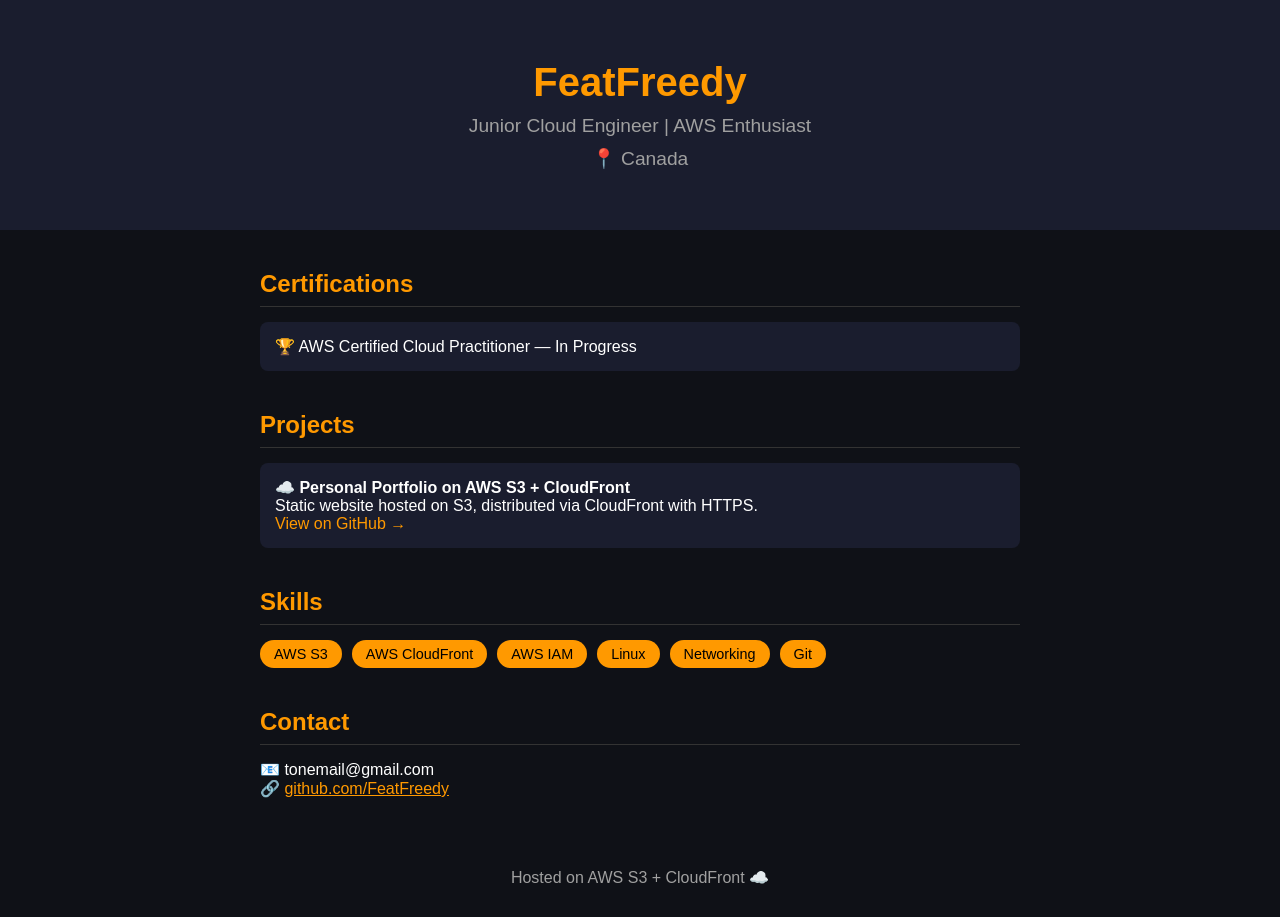
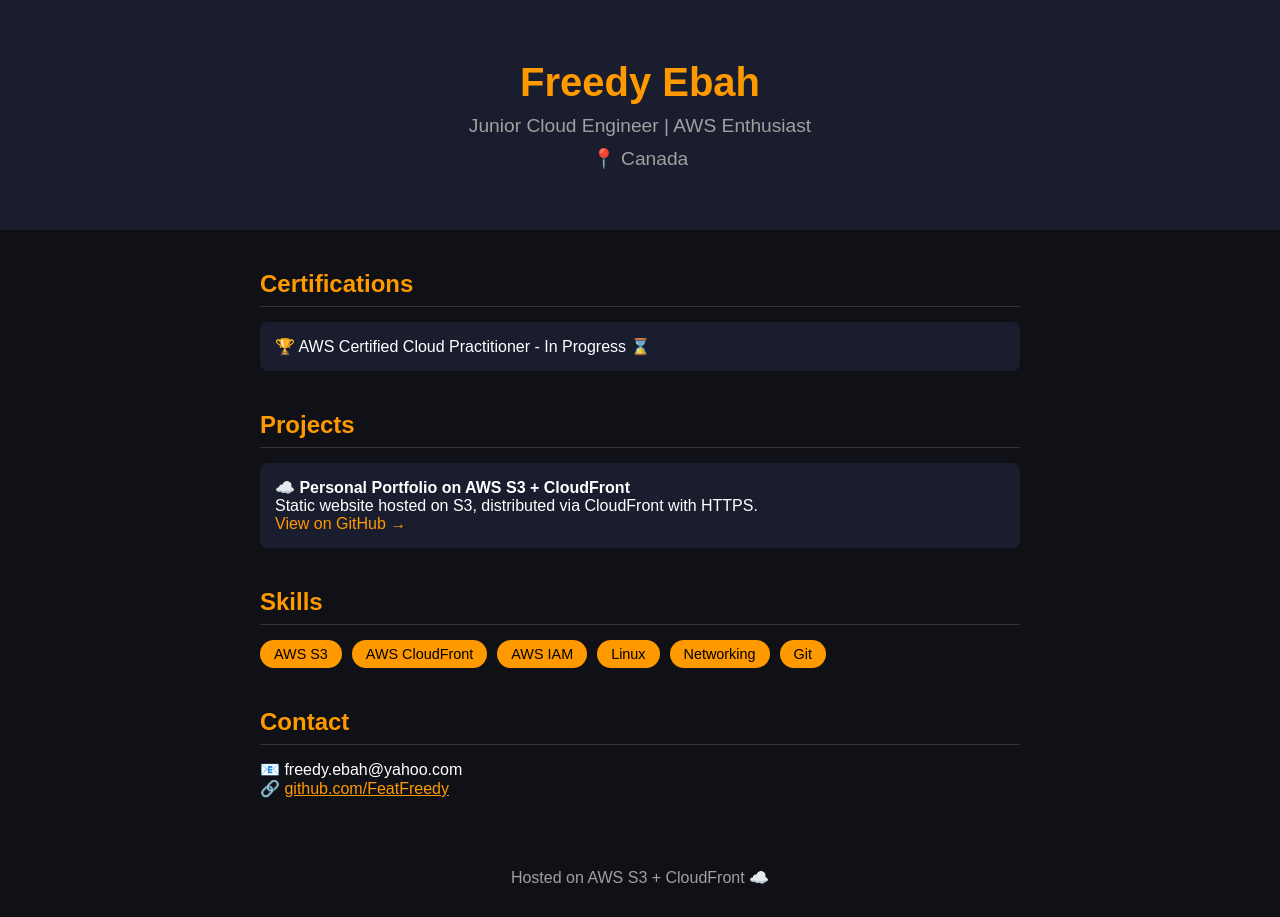
Before and after one commit to FeatFreedy/aws-portfolio-s3, a plain HTML site: page index.html in a window 1280 px wide. Drawn offline with Linux system fonts and the light colour scheme.

Commit message:
Website 1.1

```diff
--- a/index.html
+++ b/index.html
@@ -23,14 +23,14 @@
 <body>
 
     <header>
-        <h1>FeatFreedy</h1>
+        <h1>Freedy Ebah</h1>
         <p>Junior Cloud Engineer | AWS Enthusiast</p>
         <p>📍 Canada</p>
     </header>
 
     <section>
         <h2>Certifications</h2>
-        <div class="cert">🏆 AWS Certified Cloud Practitioner — In Progress</div>
+        <div class="cert">🏆 AWS Certified Cloud Practitioner - In Progress ⌛</div>
     </section>
 
     <section>
@@ -56,7 +56,7 @@
 
     <section>
         <h2>Contact</h2>
-        <p>📧 tonemail@gmail.com</p>
+        <p>📧 freedy.ebah@yahoo.com</p>
         <p>🔗 <a href="https://github.com/FeatFreedy" style="color:#ff9900">github.com/FeatFreedy</a></p>
     </section>
 
```
